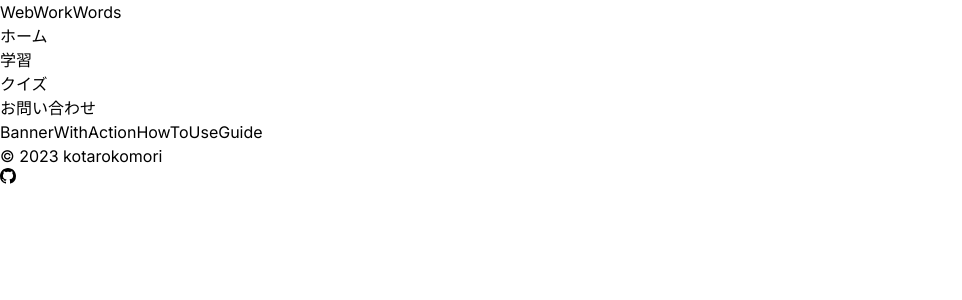
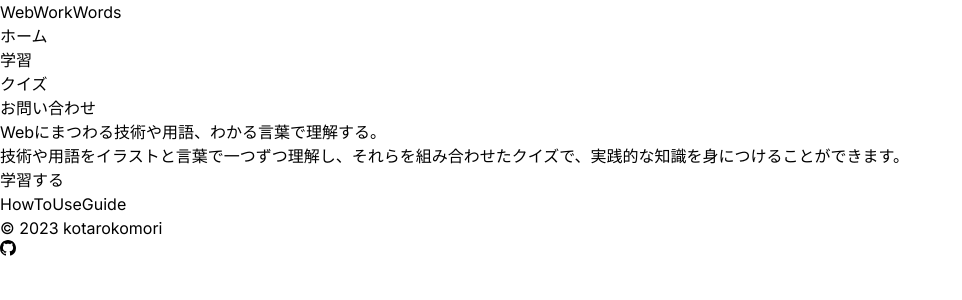
Before and after one commit to kotaro-hub/quiz-app, a Next.js app: page / in a window 1280 px wide. Shown: the top 300 px of the page, without its empty margins (0-962 px from the left). Built offline with nearby package versions, Linux system fonts and the light colour scheme.

Commit message:
バナーの文章を作成

```diff
--- /dev/null
+++ b/src/components/Button.tsx
@@ -0,0 +1,11 @@
+interface Props {
+  children: React.ReactNode
+}
+
+const Button = (props: Props) => {
+  const { children } = props
+
+  return <button type="button">{children}</button>
+}
+
+export default Button
--- a/src/features/Home/BannerWithAction.tsx
+++ b/src/features/Home/BannerWithAction.tsx
@@ -1,5 +1,18 @@
+import Button from '@/components/Button'
+import Link from 'next/link'
+
 const BannerWithAction = () => {
-  return <>BannerWithAction</>
+  return (
+    <div>
+      <h2>Webにまつわる技術や用語、わかる言葉で理解する。</h2>
+      <p>
+        技術や用語をイラストと言葉で一つずつ理解し、それらを組み合わせたクイズで、実践的な知識を身につけることができます。
+      </p>
+      <Button>
+        <Link href="/learn">学習する</Link>
+      </Button>
+    </div>
+  )
 }
 
 export default BannerWithAction
```
